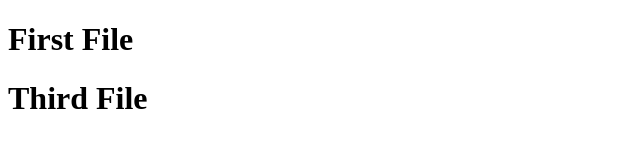
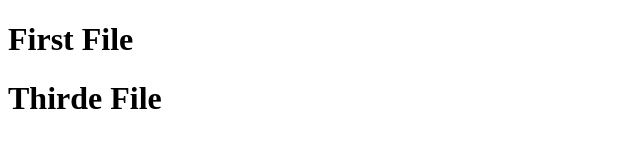
Before and after one commit to widipuriarto/trylocal, a plain HTML site: page second.html in a window 1280 px wide. Shown: the full height of the page, 0-640 px from the left. Drawn offline with Linux system fonts and the light colour scheme.

Commit message:
cobalagi

```diff
--- a/second.html
+++ b/second.html
@@ -8,7 +8,7 @@
 <body>
     <h1>First File</h1>
 
-    <h1>Third File</h1>
+    <h1>Thirde File</h1>
 
 </body>
 </html>
```
